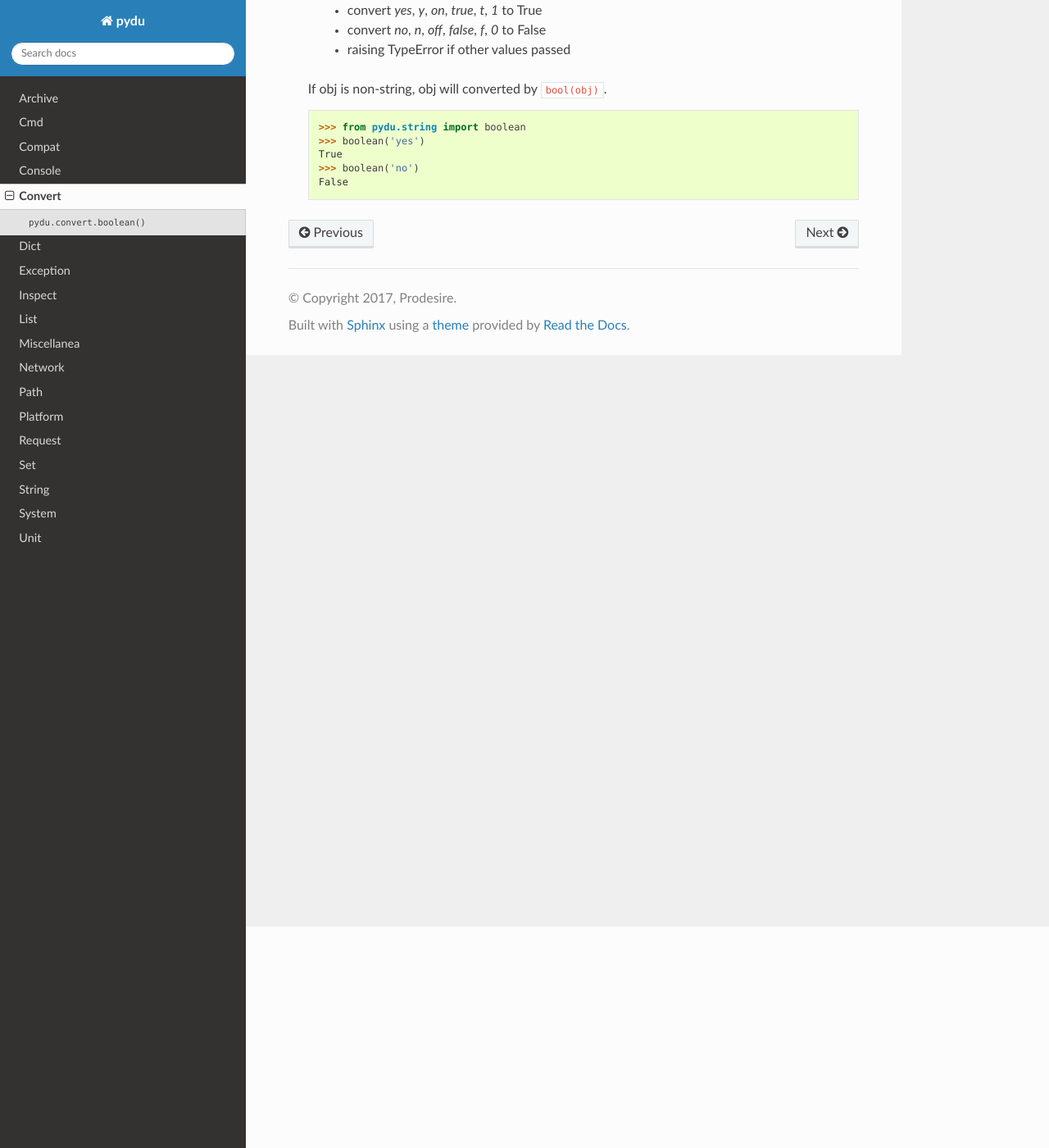
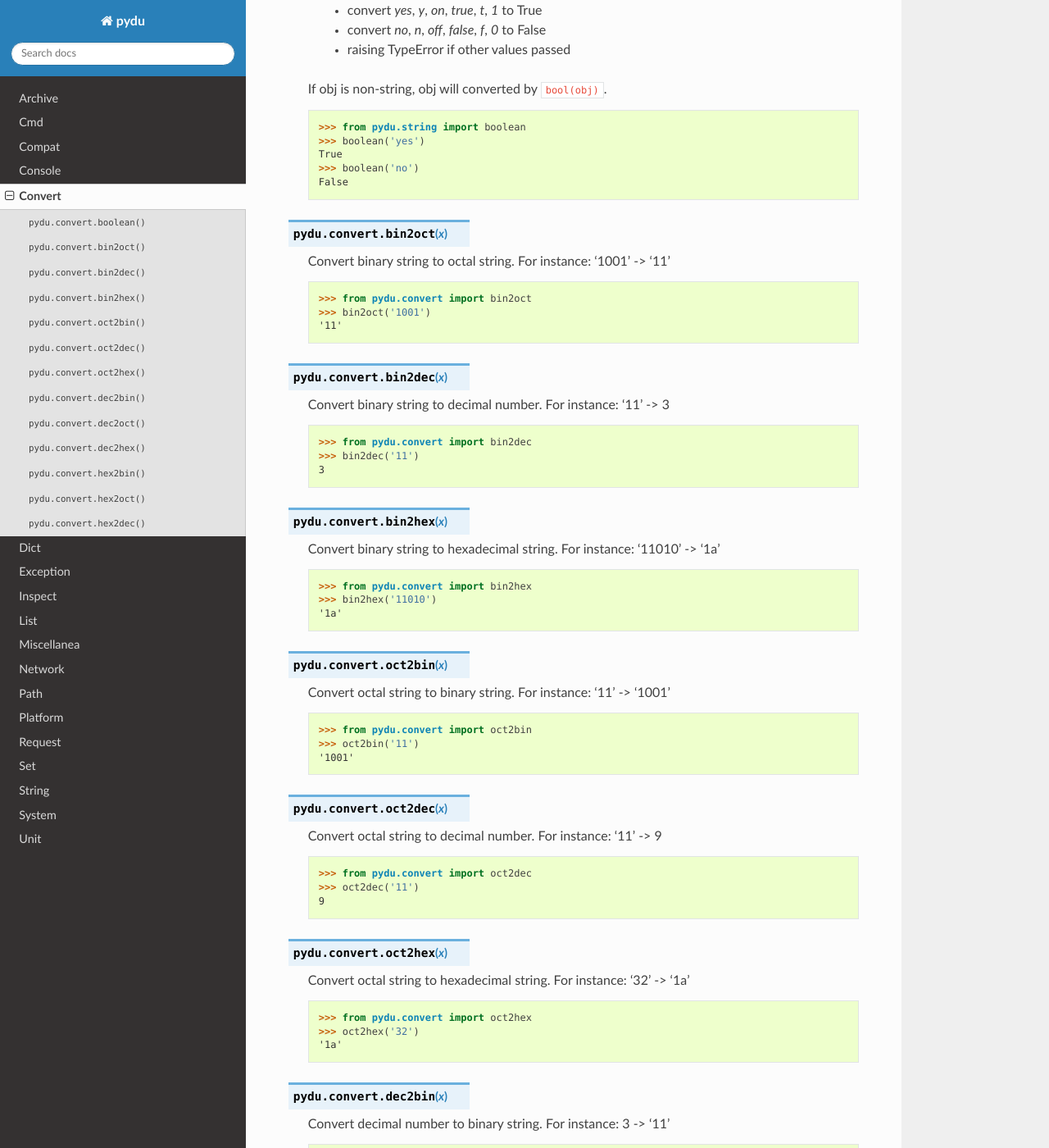
Before and after one commit to flaggo/pydu, a Sphinx documentation site: the page built from docs/convert.rst, in a window 1280 px wide and 1400 px high, scrolled down 270 px. Shown: the whole window at 82% size. Built offline with Sphinx 7.4.7 and the Read the Docs theme 2.0.0, drawn with Linux system fonts in a browser that asks for light colours; some of the changed text lies outside the part shown.

Commit message:
update doc for convert

```diff
--- a/docs/convert.rst
+++ b/docs/convert.rst
@@ -19,3 +19,123 @@ Convert
     True
     >>> boolean('no')
     False
+
+
+.. py:function:: pydu.convert.bin2oct(x)
+
+    Convert binary string to octal string.
+    For instance: '1001' -> '11'
+
+    >>> from pydu.convert import bin2oct
+    >>> bin2oct('1001')
+    '11'
+
+
+.. py:function:: pydu.convert.bin2dec(x)
+
+    Convert binary string to decimal number.
+    For instance: '11' -> 3
+
+    >>> from pydu.convert import bin2dec
+    >>> bin2dec('11')
+    3
+
+
+.. py:function:: pydu.convert.bin2hex(x)
+
+    Convert binary string to hexadecimal string.
+    For instance: '11010' -> '1a'
+
+    >>> from pydu.convert import bin2hex
+    >>> bin2hex('11010')
+    '1a'
+
+
+.. py:function:: pydu.convert.oct2bin(x)
+
+    Convert octal string to binary string.
+    For instance: '11' -> '1001'
+
+    >>> from pydu.convert import oct2bin
+    >>> oct2bin('11')
+    '1001'
+
+
+.. py:function:: pydu.convert.oct2dec(x)
+
+    Convert octal string to decimal number.
+    For instance: '11' -> 9
+
+    >>> from pydu.convert import oct2dec
+    >>> oct2dec('11')
+    9
+
+
+.. py:function:: pydu.convert.oct2hex(x)
+
+    Convert octal string to hexadecimal string.
+    For instance: '32' -> '1a'
+
+    >>> from pydu.convert import oct2hex
+    >>> oct2hex('32')
+    '1a'
+
+
+.. py:function:: pydu.convert.dec2bin(x)
+
+    Convert decimal number to binary string.
+    For instance: 3 -> '11'
+
+    >>> from pydu.convert import dec2bin
+    >>> dec2bin(3)
+    '11'
+
+
+.. py:function:: pydu.convert.dec2oct(x)
+
+    Convert decimal number to octal string.
+    For instance: 9 -> '11'
+
+    >>> from pydu.convert import dec2oct
+    >>> dec2oct(9)
+    '11'
+
+
+.. py:function:: pydu.convert.dec2hex(x)
+
+    Convert decimal number to hexadecimal string.
+    For instance: 26 -> '1a'
+
+    >>> from pydu.convert import dec2hex
+    >>> dec2hex(26)
+    '1a'
+
+
+.. py:function:: pydu.convert.hex2bin(x)
+
+    Convert hexadecimal string to binary string.
+    For instance: '1a' -> '11010'
+
+    >>> from pydu.convert import hex2bin
+    >>> hex2bin('1a')
+    '11010'
+
+
+.. py:function:: pydu.convert.hex2oct(x)
+
+    Convert hexadecimal string to octal string.
+    For instance: '1a' -> '32'
+
+    >>> from pydu.convert import hex2oct
+    >>> hex2oct('1a')
+    '32'
+
+
+.. py:function:: pydu.convert.hex2dec(x)
+
+    Convert hexadecimal string to decimal number.
+    For instance: '1a' -> 26
+
+    >>> from pydu.convert import hex2dec
+    >>> hex2dec('1a')
+    26
```
Also changed, not shown: 1 other file.
